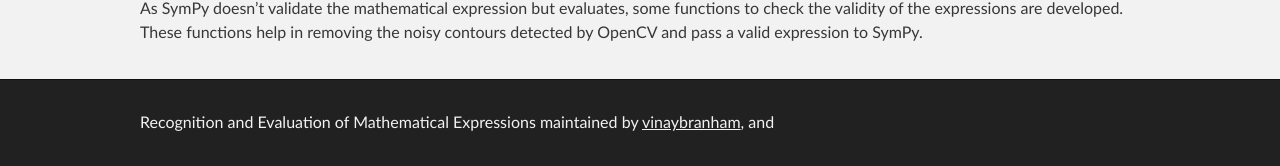
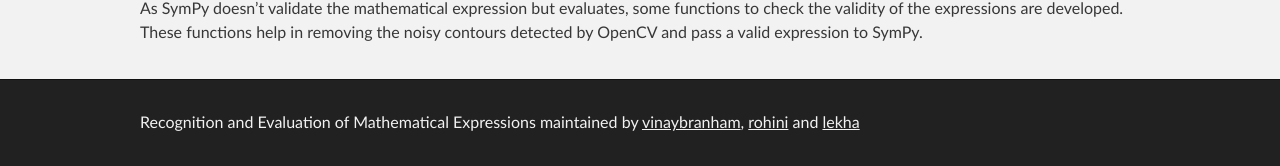
Before and after one commit to vinaybranham/ml, a Jekyll site: the page built from index.md, in a window 1280 px wide and 900 px high, scrolled down 1980 px. Shown: the part 731-897 px from the top of the window. Built offline with Jekyll 4.4.1, drawn with Linux system fonts in a browser that asks for light colours; our own code applies the rules of GitHub Pages for plain Markdown files.

Commit message:
footer links fix

```diff
--- a/_layouts/default.html
+++ b/_layouts/default.html
@@ -40,7 +40,7 @@
     <div id="footer_wrap" class="outer">
       <footer class="inner">
         {% if site.github.is_project_page %}
-	<p class="copyright">{{ site.title | default: site.github.repository_name }} maintained by <a href="{{ site.github.owner_url }}">{{ site.github.owner_name }}</a>, <a href="https://github.com/risarapu"></a> and <a href="https://github.com/skommur1"></a></p>
+	<p class="copyright">{{ site.title | default: site.github.repository_name }} maintained by <a href="{{ site.github.owner_url }}">{{ site.github.owner_name }}</a>, <a href="https://github.com/risarapu">rohini</a> and <a href="https://github.com/skommur1">lekha</a></p>
         {% endif %}
       </footer>
     </div>
```
